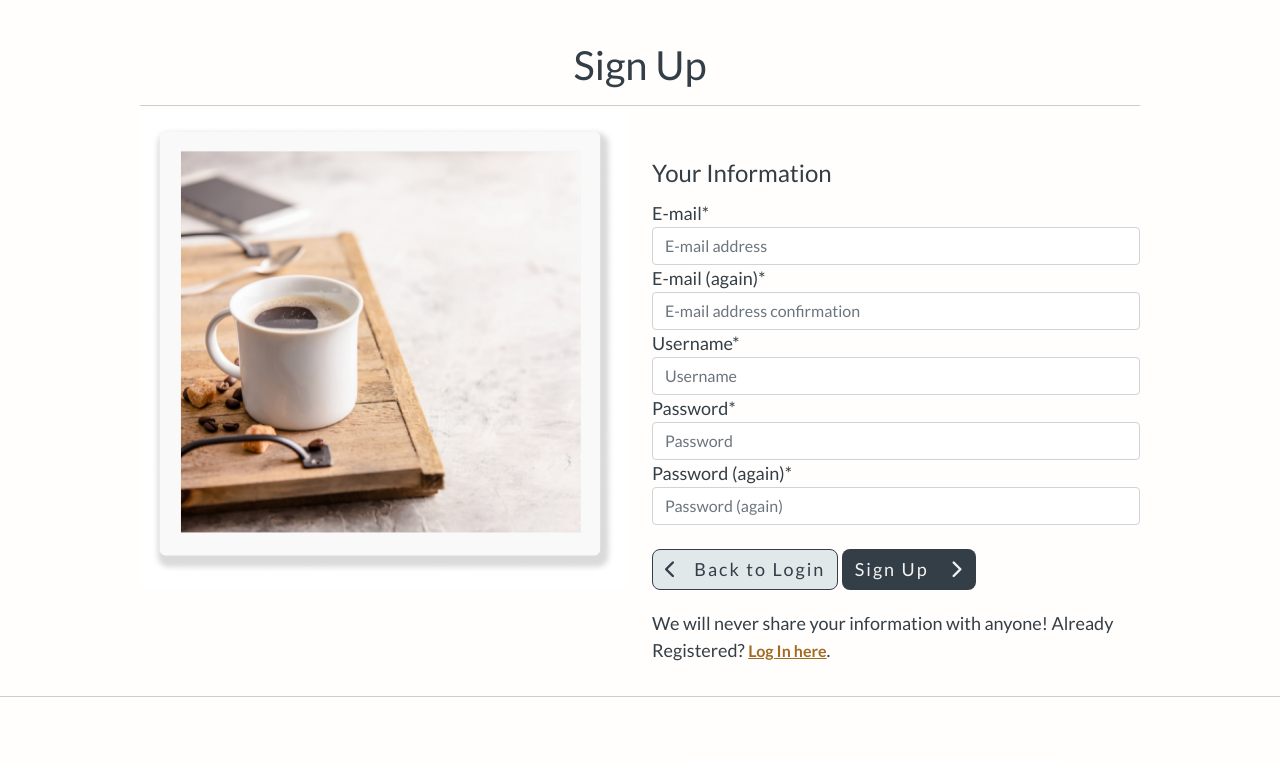
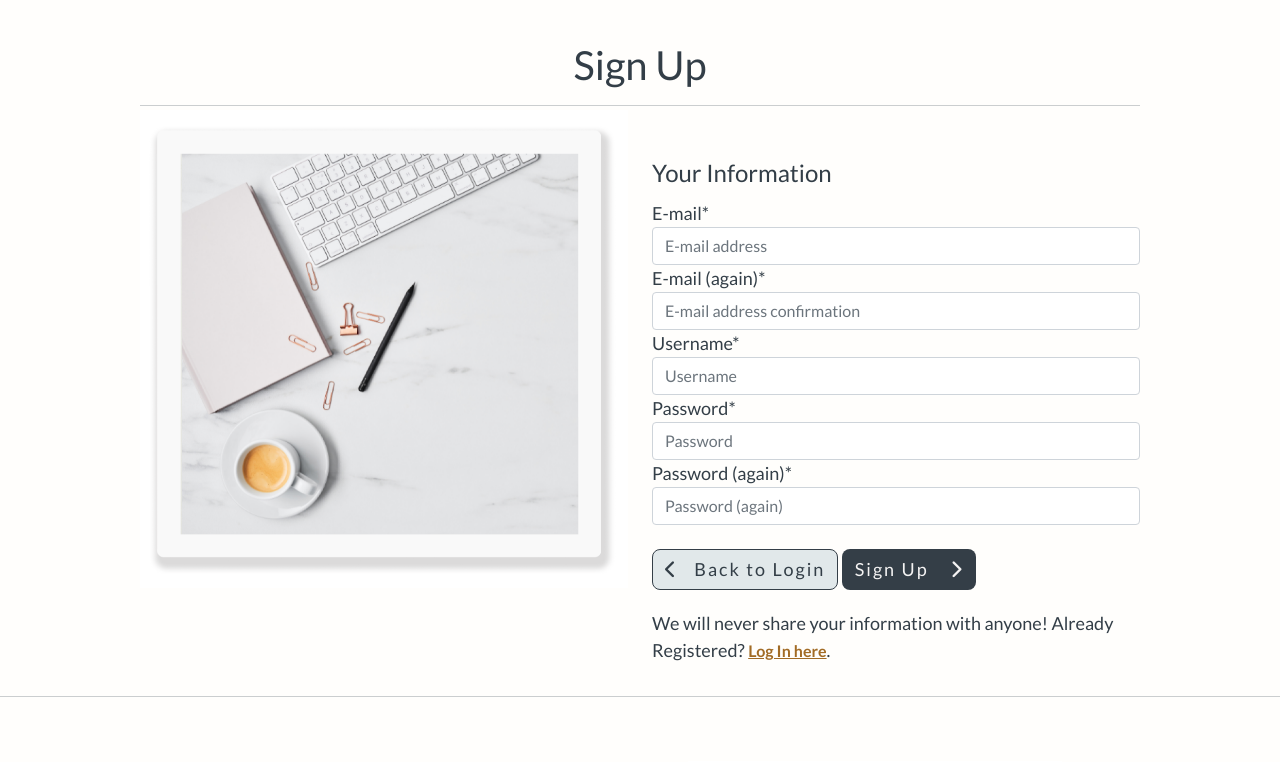
Before and after one commit to Code-Institute-Submissions/happybean, a Django app: page /accounts/signup/ in a window 1280 px wide. Shown: the part 139-901 px from the top of the page. Run offline with Django 3.2, Linux system fonts and the light colour scheme; some libraries are stand-ins or nearby versions.

Commit message:
Update page image for sign up page

```diff
--- a/templates/allauth/account/signup.html
+++ b/templates/allauth/account/signup.html
@@ -32,7 +32,7 @@
 <section class="container">
   <div class="row">
     <div class="col-12 col-md-6">
-      <img src="{% static 'images/subscription.png' %}" alt="" class="block-img">
+      <img src="{% static 'images/signup.png' %}" alt="" class="block-img">
     </div>
     <div class="col-12 col-md-6">
       <h3 class="block">{% blocktrans %}Your Information{% endblocktrans %}
```
